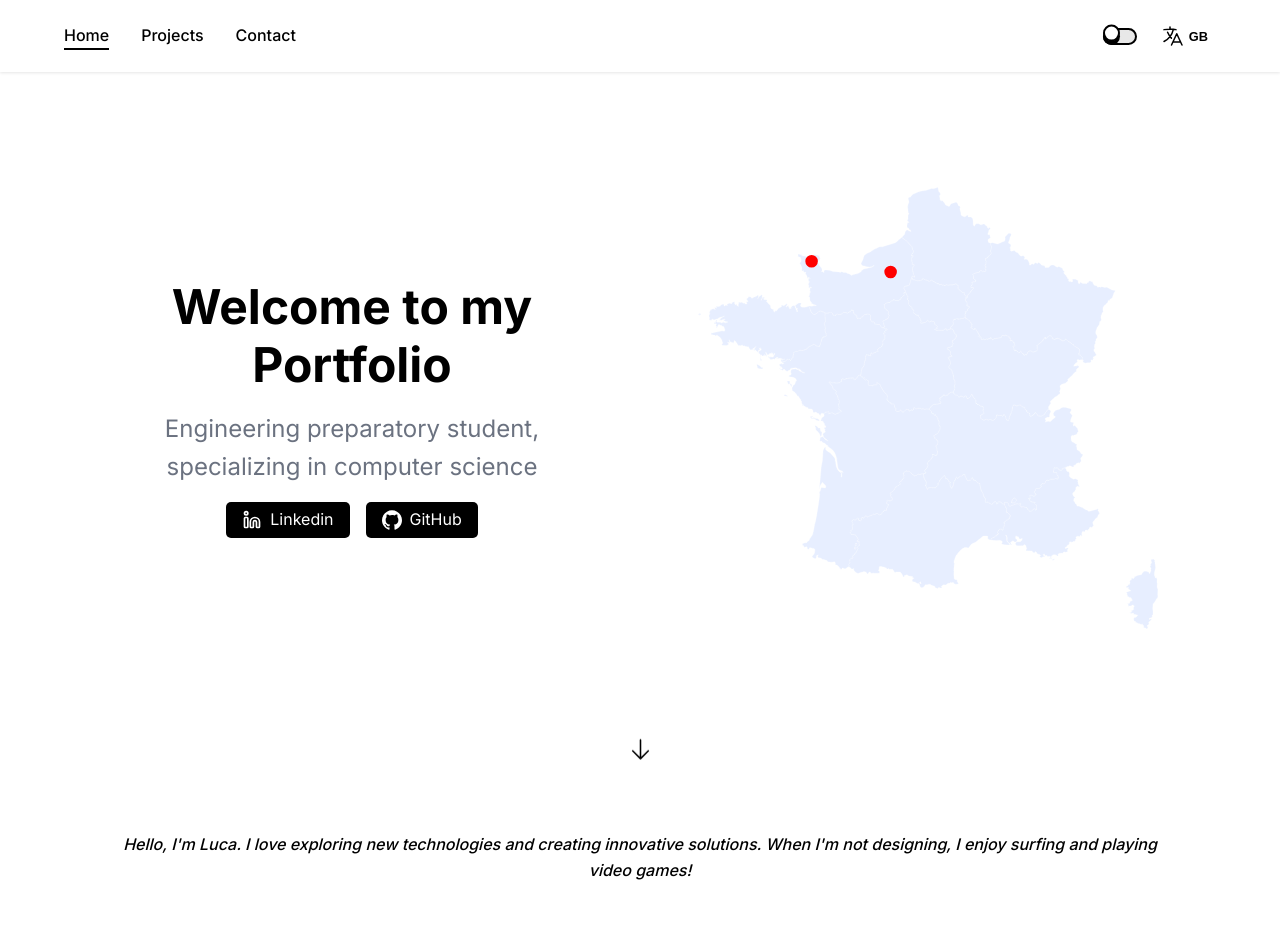
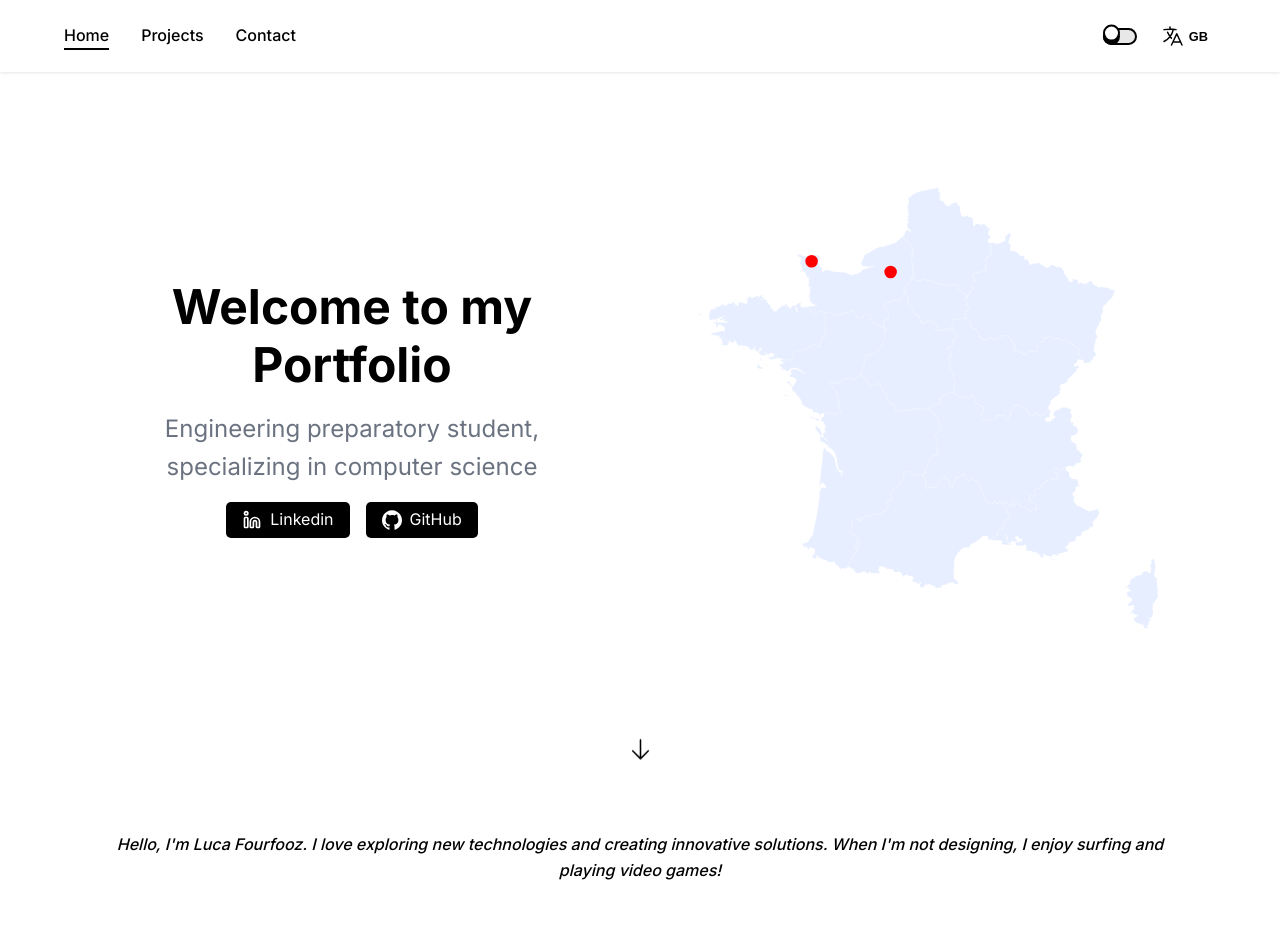
Before and after one commit to Lucacist/Portfolio_vuejs, a Vue app: page / in a window 1280 px wide. Shown: the top 952 px of the page. Built offline with nearby package versions, Linux system fonts and the light colour scheme; what @yeger/vue-masonry-wall would draw is missing.

Commit message:
feat: add propositions_projets component with i18n support

```diff
--- a/src/components/propositions_projets.vue
+++ b/src/components/propositions_projets.vue
@@ -107,7 +107,7 @@ const { t } = useI18n();
 
 .service-card:hover {
     transform: translateY(-5px);
-    box-shadow: 0 10px 25px rgba(0, 0, 0, 0.15);
+    box-shadow: 0 10px 25px var(--shadow-color);
 }
 
 .icon-container {
--- a/src/locales/en.json
+++ b/src/locales/en.json
@@ -8,7 +8,7 @@
   "home": {
     "title": "Welcome to my Portfolio",
     "subtitle": "Engineering preparatory student, specializing in computer science",
-    "presentationText": "Hello, I'm Luca. I love exploring new technologies and creating innovative solutions. When I'm not designing, I enjoy surfing and playing video games!",
+    "presentationText": "Hello, I'm Luca Fourfooz. I love exploring new technologies and creating innovative solutions. When I'm not designing, I enjoy surfing and playing video games!",
     "carouselTitle": "My Skills",
     "projectsCV": {
       "tagline": "Discover my projects and professional journey",
--- a/src/locales/fr.json
+++ b/src/locales/fr.json
@@ -8,7 +8,7 @@
   "home": {
     "title": "Bienvenue sur mon Portfolio",
     "subtitle": "Étudiant en prépa ingénieur, spécialité informatique",
-    "presentationText": "Bonjour, je m'appelle Luca. J'adore explorer de nouvelles technologies et créer des solutions innovantes. Lorsque je ne suis pas en train de concevoir, j'aime le surf et jouer à des jeux vidéo !",
+    "presentationText": "Bonjour, je m'appelle Luca Fourfooz. J'adore explorer de nouvelles technologies et créer des solutions innovantes. Lorsque je ne suis pas en train de concevoir, j'aime le surf et jouer à des jeux vidéo !",
     "carouselTitle": "Mes Compétences",
     "projectsCV": {
       "tagline": "Découvrez mes projets et mon parcours professionnel",
```
